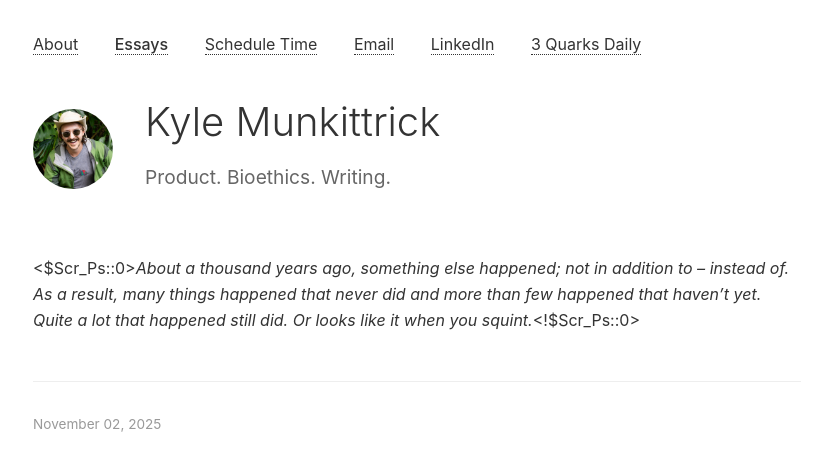
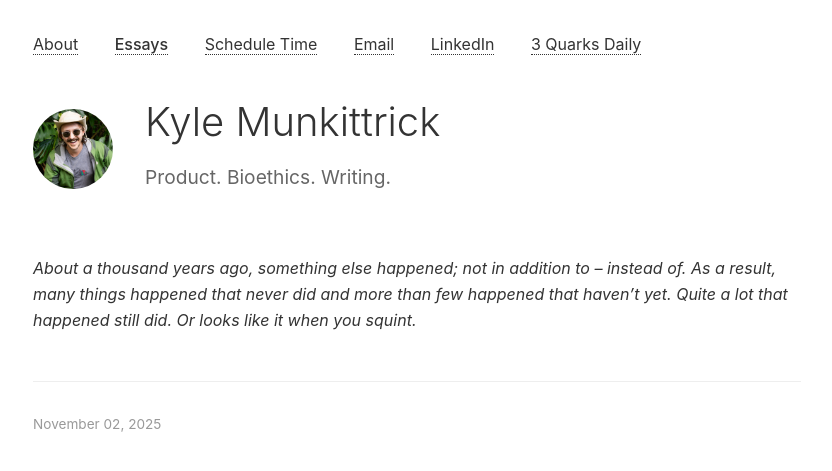
Before and after one commit to kmunki/kmunki.github.io, a Jekyll site: the page built from _fiction/violet/001-prologue.md, in a window 1280 px wide. Shown: the top 471 px of the page, without its empty margins (223-1055 px from the left). Built offline with Jekyll 4.4.1, drawn with Linux system fonts in a browser that asks for light colours; part of the change alters nothing that is shown.

Commit message:
Fix prologue formatting - remove Scrivener export tags

```diff
--- a/_fiction/violet/001-prologue.md
+++ b/_fiction/violet/001-prologue.md
@@ -4,4 +4,4 @@ title: "Prologue"
 permalink: /fiction/violet/prologue/
 date: November 02, 2025
 ---
-<$Scr_Ps::0>*About a thousand years ago, something else happened; not in addition to – instead of. As a result, many things happened that never did and more than few happened that haven't yet. Quite a lot that happened still did. Or looks like it when you squint.*<!$Scr_Ps::0>
+*About a thousand years ago, something else happened; not in addition to – instead of. As a result, many things happened that never did and more than few happened that haven't yet. Quite a lot that happened still did. Or looks like it when you squint.*
```
